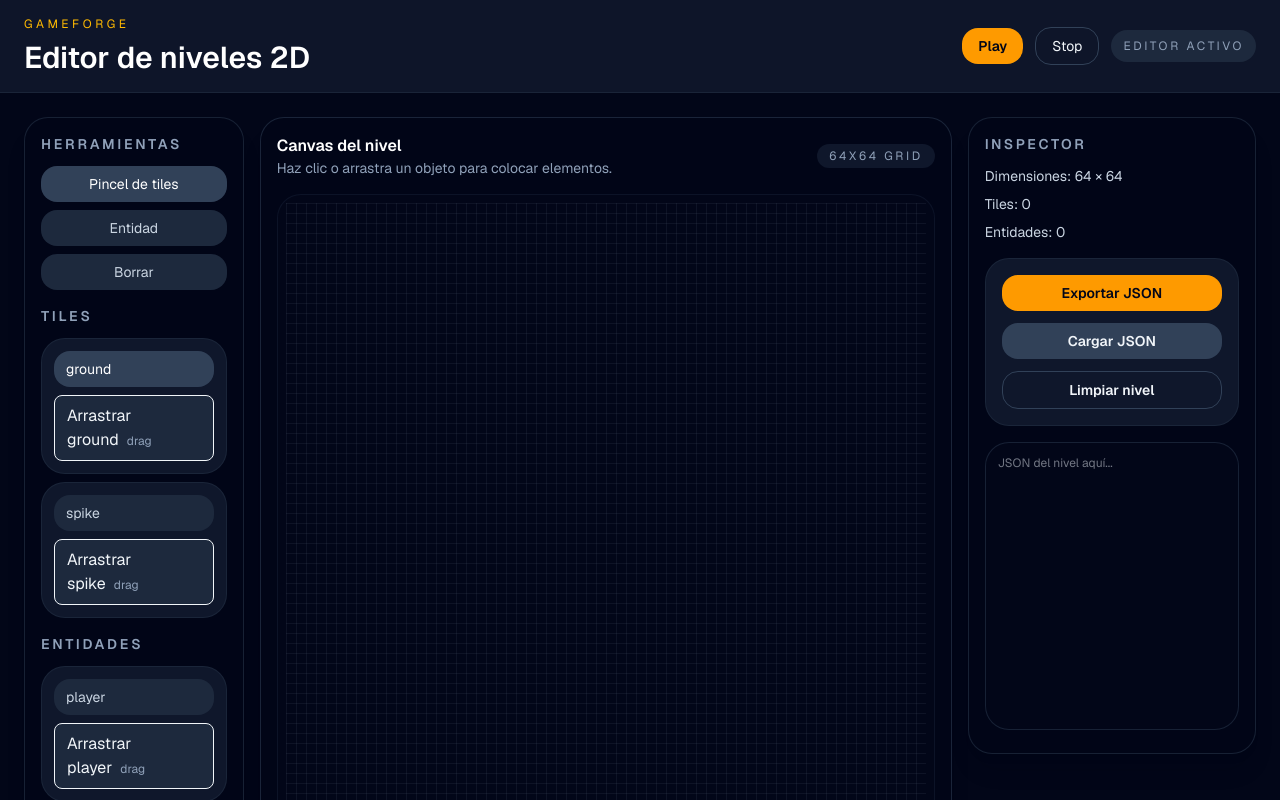
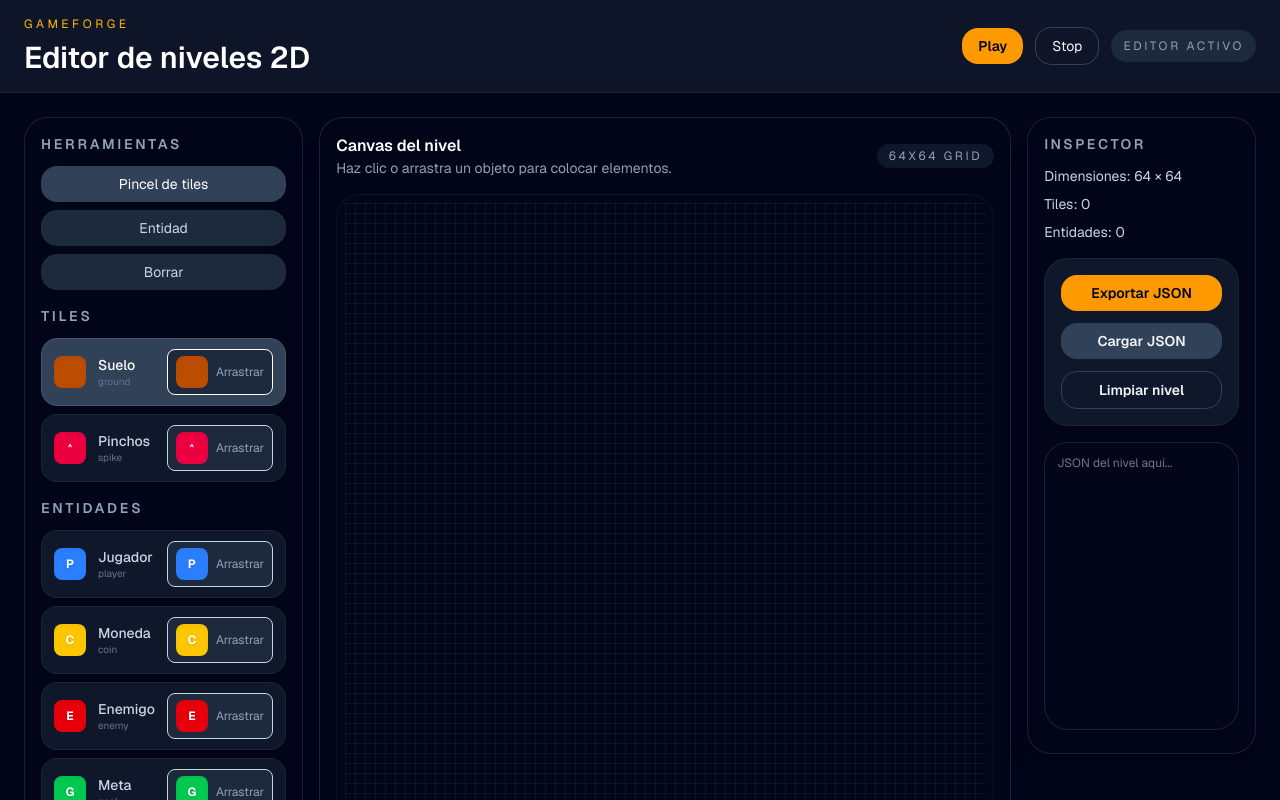
Before and after one commit to amm-projects/gameforge, a Next.js app: page / in a window 1280 px wide. Shown: the top 800 px of the page. Built offline with nearby package versions, Linux system fonts and the light colour scheme.

Commit message:
The tool panel is more visual. Fixed minor bugs of buttons nested in other buttons.

```diff
--- a/components/EditorShell.tsx
+++ b/components/EditorShell.tsx
@@ -6,7 +6,8 @@ import { useEditorStore } from "@/stores/editorStore";
 import { useSelectionStore } from "@/stores/selectionStore";
 import { useRuntimeStore } from "@/stores/runtimeStore";
 import { LevelCanvas } from "@/components/editor/LevelCanvas";
-import { ToolPanel } from "@/components/editor/ToolPanel";
+import dynamic from "next/dynamic";
+const ToolPanel = dynamic(() => import("@/components/editor/ToolPanel").then((m) => m.ToolPanel), { ssr: false });
 import { InspectorPanel } from "@/components/editor/InspectorPanel";
 import { GameRuntime } from "@/components/runtime/GameRuntime";
 import type { LevelData, TileType, EntityType } from "@/types/level";
--- a/components/editor/ToolPanel.tsx
+++ b/components/editor/ToolPanel.tsx
@@ -7,23 +7,42 @@ import type { TileType, EntityType } from "@/types/level";
 const tileOptions: TileType[] = ["ground", "spike"];
 const entityOptions: EntityType[] = ["player", "coin", "enemy", "goal"];
 
-function DraggableItem({ id, label, data }: { id: string; label: string; data: object }) {
+const TILE_VISUAL: Record<TileType, { bg: string; label: string }> = {
+  ground: { bg: "bg-amber-700", label: "Suelo" },
+  spike: { bg: "bg-rose-600", label: "Pinchos" },
+};
+
+const ENTITY_VISUAL: Record<EntityType, { bg: string; symbol: string; label: string }> = {
+  player: { bg: "bg-blue-500", symbol: "P", label: "Jugador" },
+  coin: { bg: "bg-yellow-400", symbol: "C", label: "Moneda" },
+  enemy: { bg: "bg-red-600", symbol: "E", label: "Enemigo" },
+  goal: { bg: "bg-green-500", symbol: "G", label: "Meta" },
+};
+
+function Preview({ children, bg }: { children: React.ReactNode; bg: string }) {
+  return (
+    <div className={`flex h-8 w-8 items-center justify-center rounded-lg ${bg} shadow-inner`}>
+      {children}
+    </div>
+  );
+}
+
+function DraggableItem({ id, data, visual }: { id: string; data: object; visual: React.ReactNode }) {
   const { attributes, listeners, setNodeRef, isDragging } = useDraggable({
     id,
     data,
   });
 
   return (
-    <button
+    <div
       ref={setNodeRef}
       {...listeners}
       {...attributes}
-      type="button"
-      className={`rounded-lg border px-3 py-2 text-left transition ${isDragging ? "bg-slate-700/80" : "bg-slate-800 hover:bg-slate-700"}`}
+      className={`flex cursor-grab items-center gap-2 rounded-lg border px-2 py-1.5 text-xs transition ${isDragging ? "bg-slate-700/80" : "bg-slate-800 hover:bg-slate-700"}`}
     >
-      {label}
-      <span className="ml-2 text-xs text-slate-400">drag</span>
-    </button>
+      {visual}
+      <span className="text-slate-400">Arrastrar</span>
+    </div>
   );
 }
 
@@ -50,40 +69,68 @@ export function ToolPanel() {
 
       <div>
         <h3 className="text-sm font-semibold uppercase tracking-[0.2em] text-slate-400">Tiles</h3>
-        <div className="mt-3 grid gap-2">
-          {tileOptions.map((tile) => (
-            <div key={tile} className="grid gap-2 rounded-3xl border border-slate-800/80 bg-slate-900 p-3">
+        <div className="mt-3 flex flex-col gap-2">
+          {tileOptions.map((tile) => {
+            const v = TILE_VISUAL[tile];
+            return (
               <button
+                key={tile}
                 type="button"
                 onClick={() => setSelectedTile(tile)}
-                className={`rounded-2xl px-3 py-2 text-sm text-left ${selectedTile === tile ? "bg-slate-700 text-white" : "bg-slate-800 text-slate-300 hover:bg-slate-700"}`}
+                className={`flex items-center gap-3 rounded-2xl border px-3 py-2.5 text-sm transition ${selectedTile === tile ? "border-slate-600 bg-slate-700 text-white" : "border-slate-800/80 bg-slate-900 text-slate-300 hover:bg-slate-800"}`}
               >
-                {tile}
+                <Preview bg={v.bg}>
+                  {tile === "spike" ? <span className="text-[10px] font-bold text-white">^</span> : null}
+                </Preview>
+                <div className="flex-1 text-left">
+                  <div className="font-medium">{v.label}</div>
+                  <div className="text-[10px] text-slate-500">{tile}</div>
+                </div>
+                <DraggableItem
+                  id={`tile-${tile}`}
+                  data={{ type: "tile", tileType: tile }}
+                  visual={<Preview bg={v.bg}>
+                    {tile === "spike" ? <span className="text-[10px] font-bold text-white">^</span> : null}
+                  </Preview>}
+                />
               </button>
-              <DraggableItem id={`tile-${tile}`} label={`Arrastrar ${tile}`} data={{ type: "tile", tileType: tile }} />
-            </div>
-          ))}
+            );
+          })}
         </div>
       </div>
 
       <div>
         <h3 className="text-sm font-semibold uppercase tracking-[0.2em] text-slate-400">Entidades</h3>
-        <div className="mt-3 grid gap-2">
-          {entityOptions.map((entity) => (
-            <div key={entity} className="grid gap-2 rounded-3xl border border-slate-800/80 bg-slate-900 p-3">
+        <div className="mt-3 flex flex-col gap-2">
+          {entityOptions.map((entity) => {
+            const v = ENTITY_VISUAL[entity];
+            return (
               <button
+                key={entity}
                 type="button"
                 onClick={() => {
                   setSelectedEntity(entity);
                   setActiveTool("entity");
                 }}
-                className={`rounded-2xl px-3 py-2 text-sm text-left ${selectedEntity === entity && activeTool === "entity" ? "bg-slate-700 text-white" : "bg-slate-800 text-slate-300 hover:bg-slate-700"}`}
+                className={`flex items-center gap-3 rounded-2xl border px-3 py-2.5 text-sm transition ${selectedEntity === entity && activeTool === "entity" ? "border-slate-600 bg-slate-700 text-white" : "border-slate-800/80 bg-slate-900 text-slate-300 hover:bg-slate-800"}`}
               >
-                {entity}
+                <Preview bg={v.bg}>
+                  <span className="text-xs font-bold text-white drop-shadow">{v.symbol}</span>
+                </Preview>
+                <div className="flex-1 text-left">
+                  <div className="font-medium">{v.label}</div>
+                  <div className="text-[10px] text-slate-500">{entity}</div>
+                </div>
+                <DraggableItem
+                  id={`entity-${entity}`}
+                  data={{ type: "entity", entityType: entity }}
+                  visual={<Preview bg={v.bg}>
+                    <span className="text-xs font-bold text-white drop-shadow">{v.symbol}</span>
+                  </Preview>}
+                />
               </button>
-              <DraggableItem id={`entity-${entity}`} label={`Arrastrar ${entity}`} data={{ type: "entity", entityType: entity }} />
-            </div>
-          ))}
+            );
+          })}
         </div>
       </div>
     </aside>
--- a/package.json
+++ b/package.json
@@ -1,6 +1,6 @@
 {
   "name": "game-creator",
-  "version": "0.6.1",
+  "version": "0.7.2",
   "private": true,
   "scripts": {
     "dev": "next dev",
```
Also changed, not shown: 2 other files (tests, documents, lock files or other folders).
